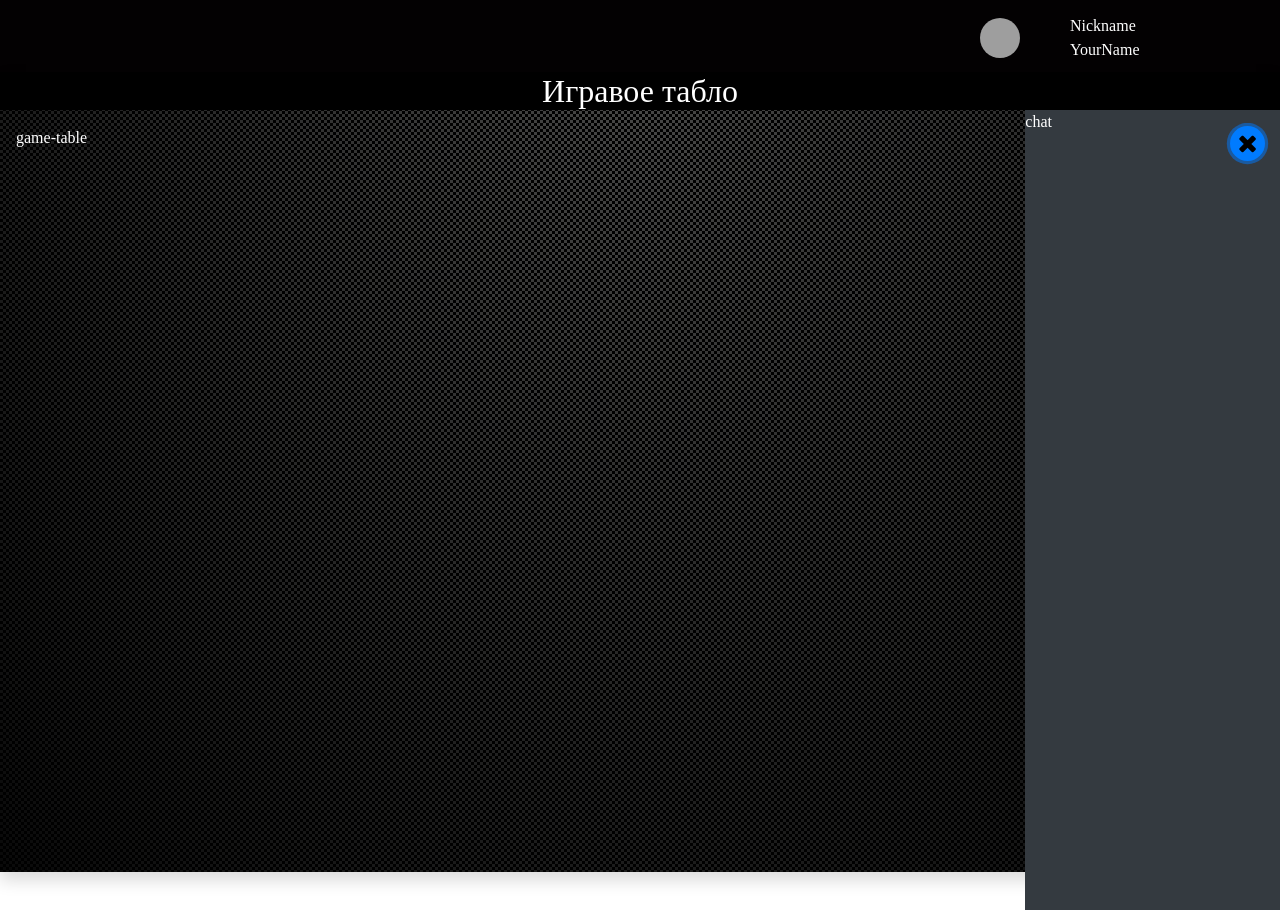
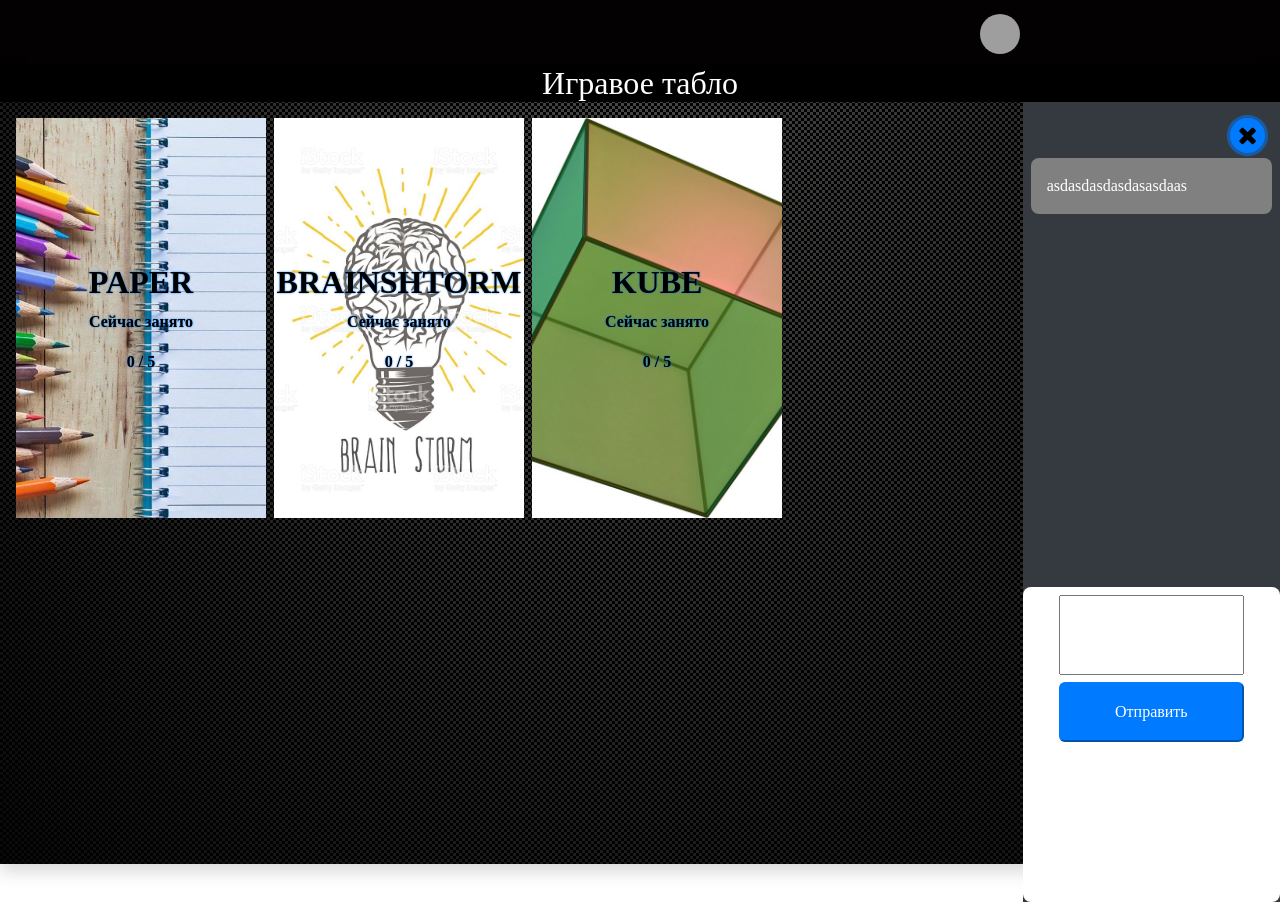
Before and after one commit to ONESucH/admin-shop, a website: page client/html/game-table/game-table.html in a window 1280 px wide. Both pictures are taken after a click on the button 1247 px from the left and 143 px from the top of the page. Drawn offline with nearby package versions, Linux system fonts and the light colour scheme; files that its build step writes are made by us from their sources; grey boxes are pictures that could not be loaded; files whose address does not match are found by name.

Commit message:
Добавлены карточки(временно)

```diff
--- a/client/html/game-table/game-table.html
+++ b/client/html/game-table/game-table.html
@@ -17,18 +17,59 @@
         </div>
         <div class="position-relative d-flex w-100 h-100 justify-content-between flex-nowrap align-items-stretch">
             <!-- Game table -->
-            <div class="game-table w-100 p-3" disabled>
+            <div class="game-table w-100 p-3" style="z-index: 2">
                 <div class="fixed-button position-fixed">
                     <button class="btn-primary" onclick="chatShowHide()">
                         <i class="fa fa-times" aria-hidden="true"></i>
                     </button>
                 </div>
-                <p>game-table</p>
+                <div class="d-flex flex-wrap align-items-stretch w-100 h-100 more-tables">
+
+                    <!-- Пример карты -->
+                    <div class="card-table d-flex flex-column justify-content-center align-content-center mr-2 mb-2 text-center paper">
+                        <div class="paper-title">
+                            <h2>paper</h2>
+                        </div>
+                        <div class="paper-body">
+                            <p>Сейчас занято</p>
+                            <span>0 / 5</span>
+                        </div>
+                    </div>
+                    <!-- ------------ -->
+                    <div class="card-table d-flex flex-column justify-content-center align-content-center mr-2 mb-2 text-center brainshtorm">
+                        <div class="brainshtorm-title">
+                            <h2>brainshtorm</h2>
+                        </div>
+                        <div class="brainshtorm-body">
+                            <p>Сейчас занято</p>
+                            <span>0 / 5</span>
+                        </div>
+                    </div>
+                    <div class="card-table d-flex flex-column justify-content-center align-content-center mr-2 mb-2 text-center kube">
+                        <div class="kube-title">
+                            <h2>kube</h2>
+                        </div>
+                        <div class="kube-body">
+                            <p>Сейчас занято</p>
+                            <span>0 / 5</span>
+                        </div>
+                    </div>
+                </div>
             </div>
             <!-- Chat -->
-            <div class="chat w-25 btn-dark">
-                <p>chat</p>
-            </div>
+            <form action="" class="position-relative chat w-25 btn-dark pt-5 pl-2 pr-2 pb-2" style="z-index: 1">
+                <div class="w-100" disabled>
+                    <div class="user-chat mt-2 p-3" disabled>
+                        <p class="m-0">asdasdasdasdasasdaas</p>
+                    </div>
+                </div>
+                <div class="user-write-message text-center">
+                    <label class="col-md-10 m-auto">
+                        <textarea class="w-100 text-left mt-2"></textarea>
+                        <button type="submit" class="btn-primary w-100 pt-3 pb-3 box-shadow">Отправить</button>
+                    </label>
+                </div>
+            </form>
         </div>
     </div>
 </div>
--- a/client/html/game-table/game-table.js
+++ b/client/html/game-table/game-table.js
@@ -1,13 +1,14 @@
 'use strict';
-console.log('Game-table downloding');
 let chat = false;
 
 $(document).ready(function () {
 
-    $('.chat').hide();
+    $('.chat').hide(); // hide chat
+    $('#nickname').html(localStorage.getItem('nick')); // paste data - nick
 
 });
 
+/* Toogle chat */
 function chatShowHide() {
     chat = !chat;
 
--- a/client/html/game-table/game-table.less
+++ b/client/html/game-table/game-table.less
@@ -19,6 +19,31 @@
     bottom: 0;
     background: black;
     animation: news 20s infinite ease;
+  }
+}
+
+.user-chat {
+  border-radius: 8px;
+  background: grey;
+  color: #fff;
+}
+
+.user-write-message {
+  position: absolute;
+  left: 0;
+  right: 0;
+  bottom: 0;
+  border-radius: 8px;
+  background: #fff;
+  color: #fff;
+  padding-bottom: 20vh;
+  textarea {
+    width: 100%;
+    min-height: 10vh;
+    resize: none;
+  }
+  button {
+    border-radius: 6px;
   }
 }
 
@@ -46,6 +71,39 @@
   }
 }
 
+.card-table {
+  width: 250px;
+  height: 400px;
+  min-width: 250px;
+  min-height: 400px;
+  max-height: 400px;
+  max-width: 250px;
+  h2 {
+    text-transform: uppercase;
+  }
+  h2, p, span {
+    color: #000;
+    text-shadow: 0 0 2px #007bff;
+    font-weight: bold;
+  }
+}
+
+.paper {
+  background: url('../../img/card-tables-background/paper.jpg') no-repeat center;
+  background-size: cover;
+}
+
+.brainshtorm {
+  background: url('../../img/card-tables-background/brainshtorm.jpg') no-repeat center;
+  background-size: cover;
+}
+
+.kube {
+  background: url('../../img/card-tables-background/kube.jpg') no-repeat center;
+  background-size: cover;
+}
+
+
 @keyframes news {
   100% {
     left: calc(100%);
```
Also changed, not shown: client/html/header/header.html (+1 -2 lines), client/html/game-table/game-table.css, client/img/card-tables-background/brainshtorm.jpg (added), client/img/card-tables-background/kube.jpg (added), client/img/card-tables-background/paper.jpg (added), 1 other file.
